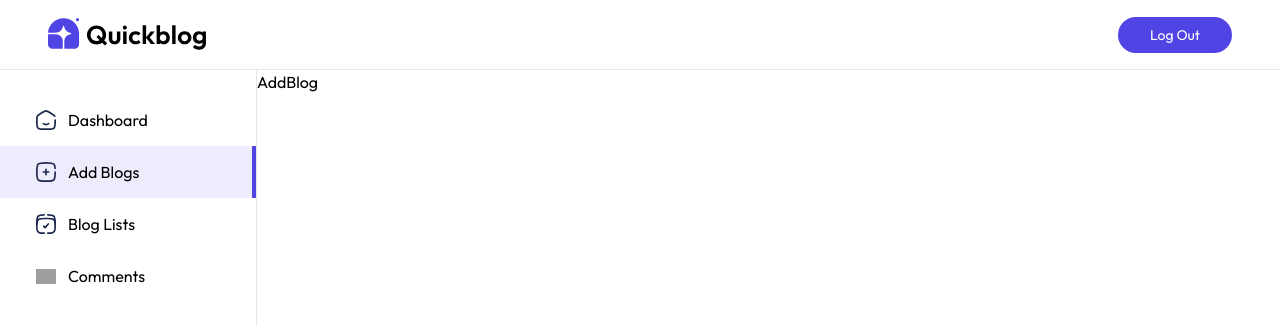
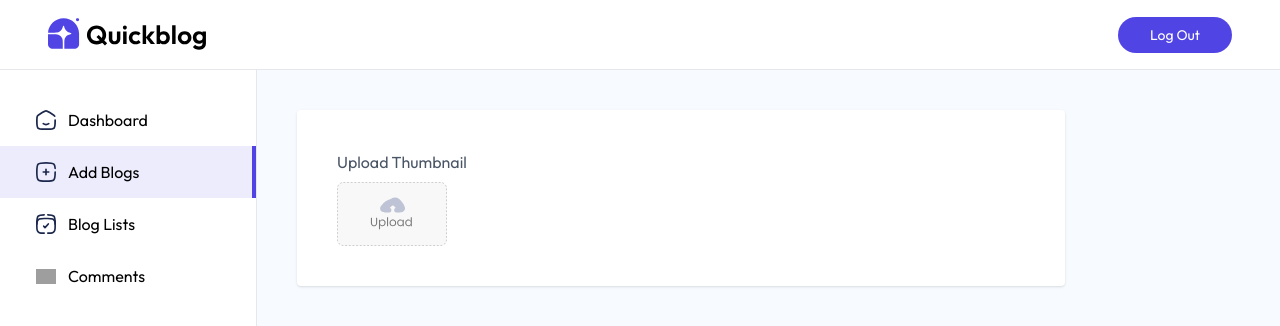
Before and after one commit to outgoingrudra/Blog-site, a React (Vite) app in the folder frontend/: page /admin/addBlog in a window 1280 px wide. Shown: the top 326 px of the page. Built offline with nearby package versions, Linux system fonts and the light colour scheme; grey boxes are pictures that could not be loaded.

Commit message:
changes made

```diff
--- a/frontend/src/Pages/Admin/AddBlog.jsx
+++ b/frontend/src/Pages/Admin/AddBlog.jsx
@@ -1,7 +1,20 @@
 import React from 'react'
+import assets from '../../assets/assets'
 
 export default function AddBlog() {
+
   return (
-    <div>AddBlog</div>
+    <form action="" className='flex-1 bg-blue-50/50  text-gray-600 h-full overflow-scroll'>
+      <div className="bg-white w-full max-w-3xl p-4 md:p-10 sm:m-10 shadow rounded ">
+        <p className="">Upload Thumbnail</p>
+        <label htmlFor="image">
+          <img src={assets.upload_area} alt="" className='mt-2 h-16 rounded cursor-pointer'/>
+          <input type="file" className='' id='image' hidden required />
+
+        </label>
+      </div>
+
+    </form>
+
   )
 }
```
